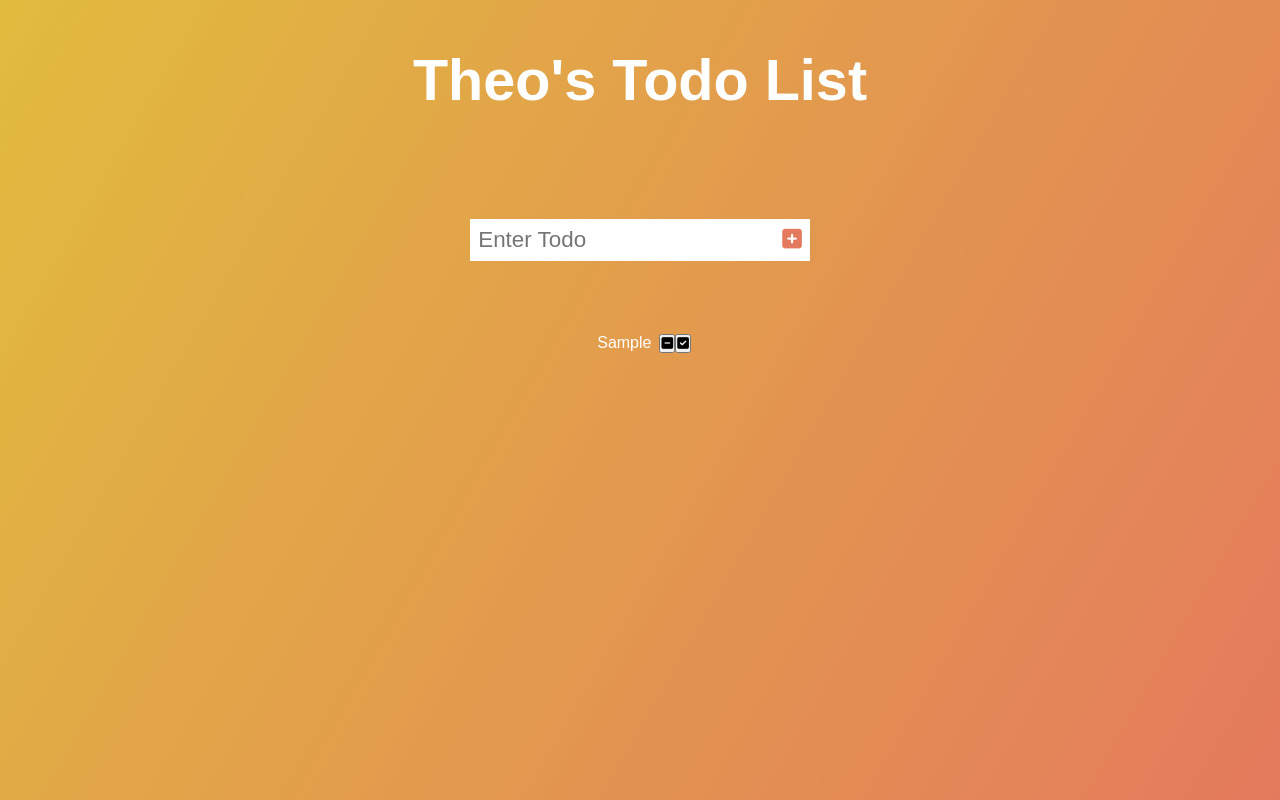
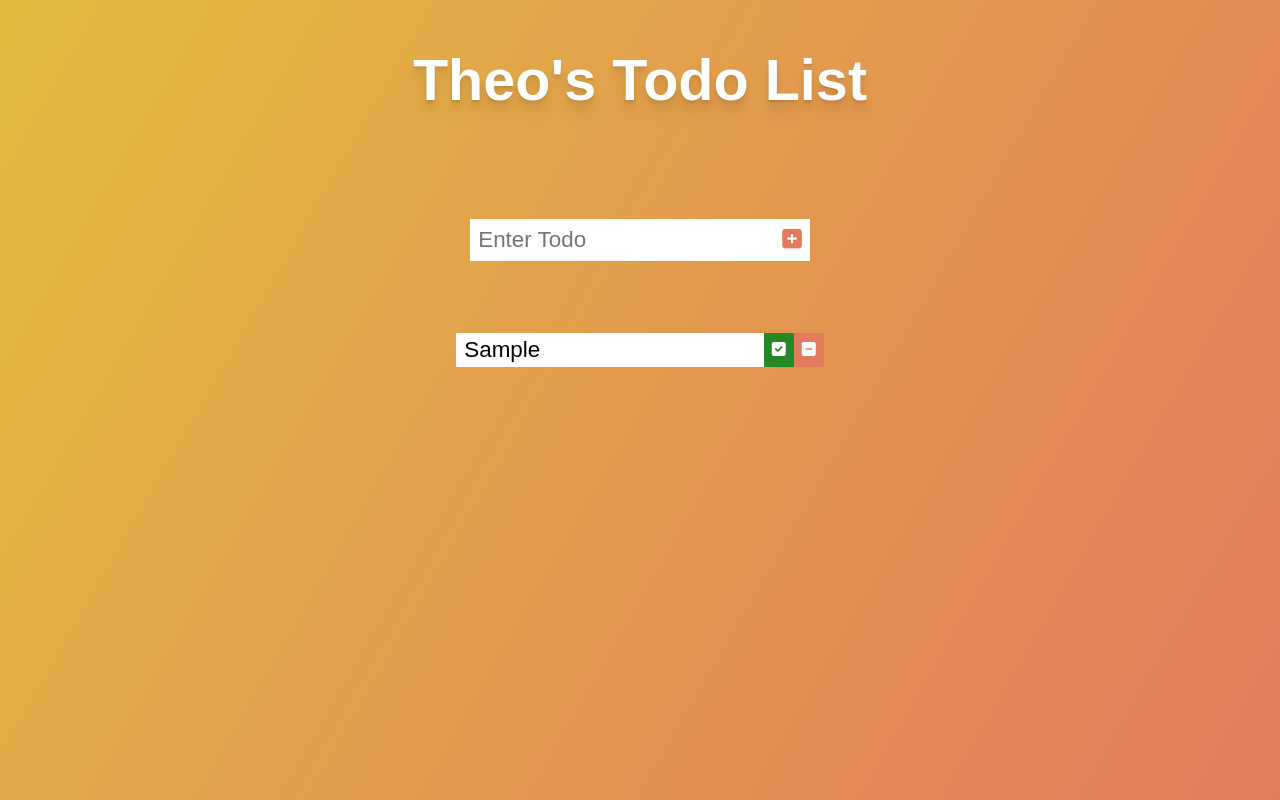
Before and after one commit to theoladas/todoList, a plain HTML site: page index.html in a window 1280 px wide. Both pictures are taken after typing "Sample" into the empty fields and a click on the button 792 px from the left and 240 px from the top of the page. Drawn offline with Linux system fonts and the light colour scheme.

Commit message:
styling new todo li and complete / delete buttons

```diff
--- a/app.js
+++ b/app.js
@@ -16,7 +16,7 @@ function addTodo(e) {
   const completeTodoButton = document.createElement("button");
   completeTodoButton.innerHTML = '<i class="fas fa-check-square"></i>';
   completeTodoButton.classList.add("completeButton");
-  newTodoContainer.append(deleteTodoButton, completeTodoButton);
+  newTodoContainer.append(completeTodoButton, deleteTodoButton);
   let userInputText = userInput.value;
   newTodo.innerText = userInputText;
   todoList.append(newTodoContainer);
--- a/style.css
+++ b/style.css
@@ -19,6 +19,11 @@ form {
   justify-content: center;
   align-items: center;
 }
+h1 {
+  text-shadow: 0 1px 1px rgba(0, 0, 0, 0.05), 0 2px 2px rgba(0, 0, 0, 0.05),
+    0 4px 4px rgba(0, 0, 0, 0.05), 0 8px 8px rgba(0, 0, 0, 0.05),
+    0 16px 16px rgba(0, 0, 0, 0.05);
+}
 form input,
 form button {
   padding: 0.5rem;
@@ -36,7 +41,7 @@ form button:hover {
   color: white;
   background: #e47a5d;
 }
-.newTodoDiv {
+.todoContainer {
   display: flex;
   align-items: center;
   justify-content: center;
@@ -44,8 +49,34 @@ form button:hover {
 }
 .todoList {
   list-style: none;
-  min-width: 20%;
+  min-width: 30%;
 }
+.newTodoDiv {
+  background: white;
+  color: black;
+  margin: 0.4rem;
+  font-size: 1.4rem;
+  display: flex;
+  justify-content: space-between;
+  align-items: center;
+}
+/* push both buttons to the end */
+.newTodoDiv li {
+  flex: 1;
+}
+
 .newTodo {
-  margin: 0.5rem;
+  padding: 0rem 0.5rem;
 }
+.deleteButton,
+.completeButton {
+  border: none;
+  cursor: pointer;
+  font-size: 1rem;
+  background: #e47a5d;
+  color: white;
+  padding: 0.5rem;
+}
+.completeButton {
+  background: rgb(38, 135, 38);
+}
```
